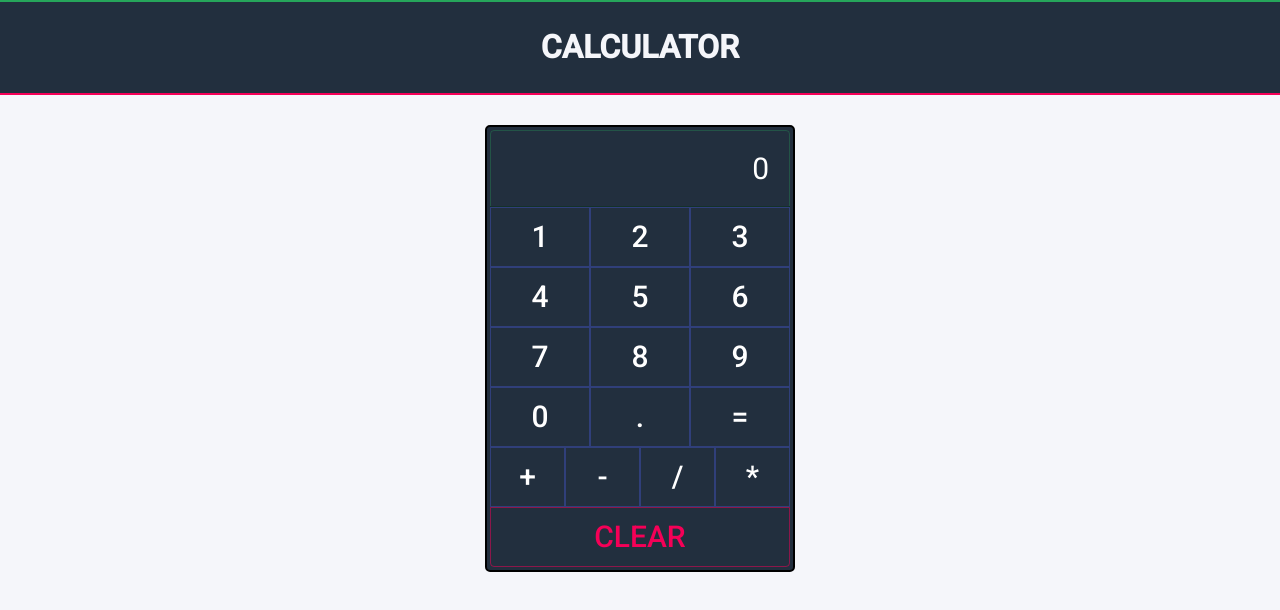
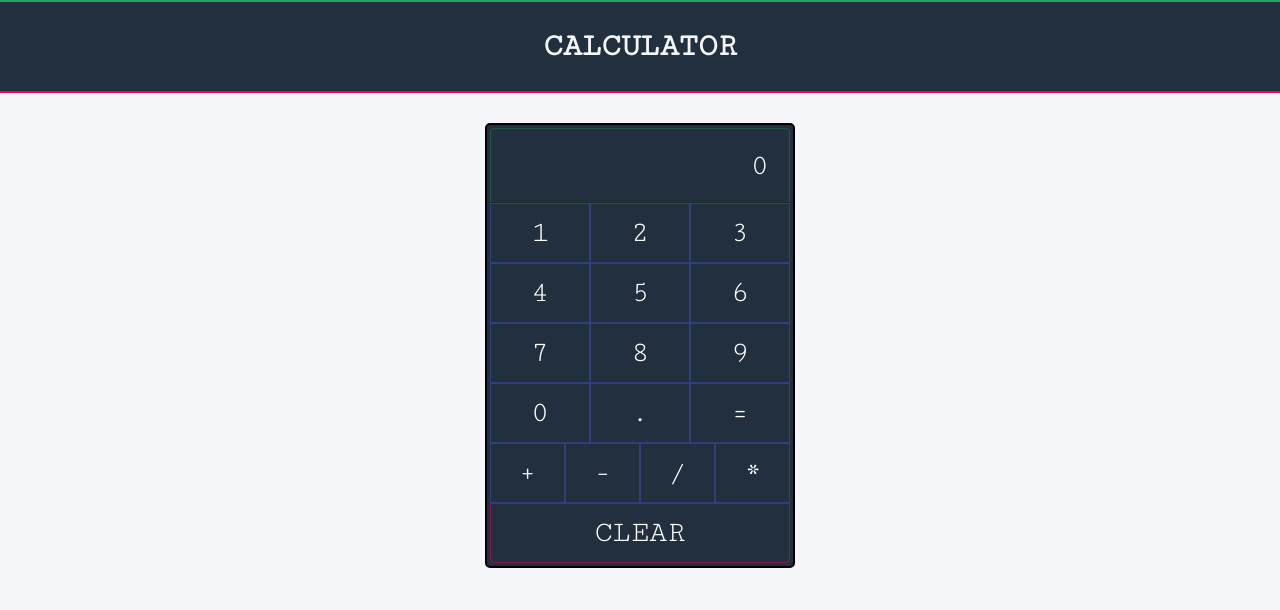
Before and after one commit to fieldr92/react-calculator, a React (Create React App) app: page / in a window 1280 px wide. Shown: the top 610 px of the page. Built offline with nearby package versions, Linux system fonts and the light colour scheme.

Commit message:
♻️🎨 Refactor styling and update font

```diff
--- a/public/index.html
+++ b/public/index.html
@@ -11,6 +11,7 @@
     -->
     <link rel="manifest" href="%PUBLIC_URL%/manifest.json">
     <link rel="stylesheet" href="https://fonts.googleapis.com/css?family=Roboto:300,400,500">
+    <link rel="stylesheet" href="https://fonts.googleapis.com/css?family=Cutive+Mono">
     <link rel="stylesheet" href="https://fonts.googleapis.com/icon?family=Material+Icons">
     <!--
       Notice the use of %PUBLIC_URL% in the tags above.
--- a/src/components/Calculator/Buttons/ClearButton.js
+++ b/src/components/Calculator/Buttons/ClearButton.js
@@ -3,11 +3,11 @@ import { withStyles } from '@material-ui/core/styles';
 import Button from '@material-ui/core/Button';
 import Grid from '@material-ui/core/Grid';
 import buttons from '../../../styles/buttons';
+import '../../../styles/App.css';
 
 const styles = {
   root: {
     ...buttons.root,
-    width: '100%',
     borderRadius: '0 0 4px 4px'
   }
 };
--- a/src/components/Calculator/Buttons/NumberButtons.js
+++ b/src/components/Calculator/Buttons/NumberButtons.js
@@ -3,12 +3,11 @@ import { withStyles } from '@material-ui/core/styles';
 import Button from '@material-ui/core/Button';
 import Grid from '@material-ui/core/Grid';
 import buttons from '../../../styles/buttons';
+import '../../../styles/App.css';
 
 const styles = {
   root: {
-    ...buttons.root,
-    width: '100%',
-    color: 'white'
+    ...buttons.root
   }
 };
 
--- a/src/components/Calculator/Buttons/OperatorButtons.js
+++ b/src/components/Calculator/Buttons/OperatorButtons.js
@@ -7,10 +7,7 @@ import buttons from '../../../styles/buttons';
 
 const styles = {
   root: {
-    ...buttons.root,
-    width: '100%',
-    color: 'white',
-    // border: '1px solid #00b16a50'
+    ...buttons.root
   },
   palette: {
     primary: green
--- a/src/components/Calculator/ResultBar/ResultBar.js
+++ b/src/components/Calculator/ResultBar/ResultBar.js
@@ -14,7 +14,8 @@ const styles = {
     fontSize: 30,
     textAlign: 'right',
     border: '1px solid #26a65b50',
-    borderRadius: '4px 4px 0 0'
+    borderRadius: '4px 4px 0 0',
+    fontFamily: 'Cutive Mono'
   }
 };
 
--- a/src/styles/App.css
+++ b/src/styles/App.css
@@ -1,5 +1,5 @@
 body {
-  font-family: Roboto, 'Open Sans', 'Helvetica Neue', sans-serif;
+  font-family: 'Cutive Mono', Roboto, 'Open Sans', 'Helvetica Neue', sans-serif;
   background-color: #f5f6fa;
   margin: 0;
 }
--- a/src/styles/buttons.js
+++ b/src/styles/buttons.js
@@ -3,7 +3,10 @@ const styles = {
     fontSize: 30,
     height: 60,
     margin: 0,
-    borderRadius: 0
+    borderRadius: 0,
+    fontFamily: 'Cutive Mono',
+    color: 'white',
+    width: '100%'
   }
 };
 
```
Also changed, not shown: src/components/Calculator/Calculator.js (+8 -2 lines).
